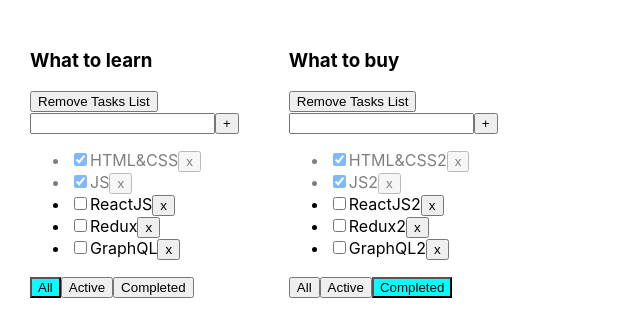
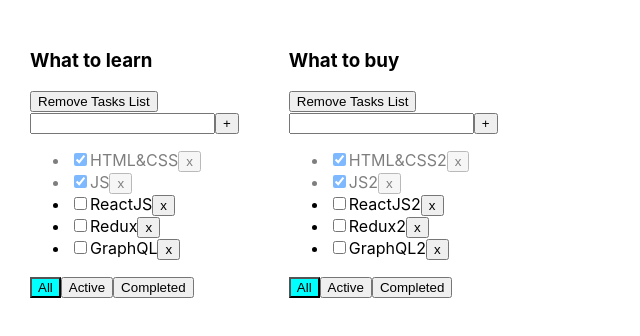
Before and after one commit to AkramGafurov/toDoList, a React (Create React App) app: page / in a window 1280 px wide. Shown: the top 336 px of the page, without its empty margins (0-640 px from the left). Built offline with nearby package versions, Linux system fonts and the light colour scheme.

Commit message:
feat: add function to delete task, add function to filter tasks, add function to add task, add function to change task status, add function to remove task list

```diff
--- a/src/App.tsx
+++ b/src/App.tsx
@@ -11,30 +11,16 @@ export type FilterValuesType = 'all' | 'active' | 'completed'
 type TodolistsType = {
     id: string,
     title: string,
-    filter: string,
+    filter: FilterValuesType,
 }
 
 function App() {
-    // let [todolists, setTodolists] = useState<Array<TodolistsType>>([
-    //     {id: v1(), title: 'What to learn', filter: 'all'},
-    //     {id: v1(), title: 'What to buy', filter: 'completed'},
-    // ])
-
-    // const [tasks, setTasks] = useState([
-    //     {id: v1(), title: 'HTML&CSS', isDone: true,},
-    //     {id: v1(), title: 'JS', isDone: true,},
-    //     {id: v1(), title: 'ReactJS', isDone: false,},
-    //     {id: v1(), title: 'Redux', isDone: false,},
-    //     {id: v1(), title: 'GraphQL', isDone: false,}
-    // ]);
-
-
-    let todolistID1 = v1()
+      let todolistID1 = v1()
     let todolistID2 = v1()
 
     let [todolists, setTodolists] = useState<Array<TodolistsType>>([
         {id: todolistID1, title: 'What to learn', filter: 'all'},
-        {id: todolistID2, title: 'What to buy', filter: 'completed'},
+        {id: todolistID2, title: 'What to buy', filter: 'all'},
     ])
 
     const [tasks, setTasks] = useState({
@@ -56,40 +42,30 @@ function App() {
 
 
     function deleteTask(toDoListId: string, taskid: string) {
+        setTasks({...tasks, [toDoListId]:tasks[toDoListId].filter(item=>item.id!==taskid)})
     }
 
-    const [filter, setFilter] = useState<FilterValuesType>('all')
+    // const [filter, setFilter] = useState<FilterValuesType>('all')
 
     function changeFilter(toDoListId: string, value: FilterValuesType) {
-        // setTodolists(todolists.map(item => item.id === toDoListId ? {...item, filter: value} : item))
+        setTodolists(todolists.map(item=>item.id===toDoListId?{...item,filter:value}:item))
     }
-
-    // // -------добавление сообщений через инпут-------
-    // let [userInput, setUserInput] = useState('');
 
     // -------генерация ошибки при пустом инпуте-------
 
     const addTask = (toDoListId: string, userInput: string) => {
-
-        // let newTask = {id: v1(), title: userInput, isDone: true,}
-        // setTasks({...tasks, [toDoListId]: [newTask, ...tasks[toDoListId]]})
-
+       let newUserTask = {id:v1(),title: userInput,isDone:true}
+        setTasks({...tasks,[toDoListId]:[newUserTask,...tasks[toDoListId]]})
     }
 
     // -------оживление чекбоксов-------
 
     const changeTaskStatus = (toDoListId: string, idTask: string, newStatus: boolean) => {
-        // setTasks({
-        //     ...tasks,
-        //     [toDoListId]: tasks[toDoListId].map(item => item.id === idTask ? {...item, isDone: newStatus} : item)
-        // })
-
-
-        // setTasks(tasks.map(item => item.id === idTask? {...item, isDone:newStatus}: item))
+        setTasks({...tasks, [toDoListId]:tasks[toDoListId].map(item=>item.id===idTask?{...item, isDone: newStatus}:item)})
     }
 
     const removeList = (toDoListId: string) => {
-        // setTodolists(todolists.filter(item => item.id !== toDoListId))
+        setTodolists(todolists.filter(item=>item.id!==toDoListId))
     }
 
 
@@ -99,18 +75,21 @@ function App() {
             {todolists.map((item) => {
                 let taskForToDoList = tasks[item.id];
                 if (item.filter === 'active') {
-                    tasks[item.id].filter(item => item.isDone === false)
+                    taskForToDoList = tasks[item.id].filter(item => item.isDone === false)
                 } else if (item.filter === 'completed') {
-                    tasks[item.id].filter(item => item.isDone === false)
+                    taskForToDoList = tasks[item.id].filter(item => item.isDone === true)
                 }
                 return (
                     <ToDoLIst
+                        key = {item.id}
+                        toDoListId={item.id}
                         title={item.title}
                         tasks={taskForToDoList}
                         deleteTask={deleteTask}
                         changeFilter={changeFilter}
                         addTask={addTask}
                         changeTaskStatus={changeTaskStatus}
+                        removeList={removeList}
                         filter={item.filter}
                     />
                 )
--- a/src/ToDoLIst.tsx
+++ b/src/ToDoLIst.tsx
@@ -1,5 +1,5 @@
 import React, {useState} from 'react';
-import {FC, MouseEvent,ChangeEvent} from 'react'
+import {FC, MouseEvent, ChangeEvent} from 'react'
 import {FilterValuesType} from './App'
 import {Button} from './components/Button/Button'
 import {Input} from './components/Input/Input'
@@ -10,14 +10,12 @@ type TodoListPropsType = {
     toDoListId: string
     title: string,
     tasks: Array<TaskType>,
-    deleteTask: (toDoListId:string, taskid:string) => void,
+    deleteTask: (toDoListId: string, taskid: string) => void,
+    changeFilter: (toDoListId: string, filter: FilterValuesType) => void,
+    addTask: (toDoListId: string, userInput: string) => void,
+    changeTaskStatus: (toDoListId: string, idTask: string, isDone: boolean) => void,
+    removeList: (toDoListId: string) => void,
     filter: FilterValuesType
-    changeFilter: (toDoListId:string, filter:FilterValuesType) => void,
-    addTask: (toDoListId:string, userInput:string) => void,
-    // userInput: string,
-    // setUserInput: (UserInput:string) => void,
-    changeTaskStatus: (toDoListId:string, idTask: string, isDone: boolean)=>void,
-    removeList:(toDoListId:string)=>void
 }
 
 export type  TaskType = {
@@ -31,7 +29,7 @@ const ToDoLIst/*: FC<TodoListPropsType> можно типизировать и
     let [userInput, setUserInput] = useState('');
 //-------функция удаления полей-------
 
-    const deleteHandler = (toDoListId:string,taskid: string)=>{
+    const deleteHandler = (toDoListId: string, taskid: string) => {
         props.deleteTask(toDoListId, taskid)
     }
 
@@ -41,26 +39,30 @@ let [userInput, setUserInput] = useState('');
                 props.changeTaskStatus(props.toDoListId, item.id, newStatus)
             }
             return (
-        <li className={item.isDone? s.isDoneTask: ''}>
+                <li className={item.isDone ? s.isDoneTask : ''}>
                     <input onChange={onChangeHandler} type="checkbox" checked={item.isDone}/>
                     <span>{item.title}</span>
-            <Button className={''} name = 'x' callBack={()=>{deleteHandler(props.toDoListId, item.id)}}/>
+                    <Button className={''} name='x' callBack={() => {
+                        deleteHandler(props.toDoListId, item.id)
+                    }}/>
                 </li>
             )
         }
     )
 
 //-------функция обработки нажатия кнопок фильтрации-------
-    const onClickFilterHandler = (value: FilterValuesType) =>{
-            {props.changeFilter(props.toDoListId, value)}
+    const onClickFilterHandler = (value: FilterValuesType) => {
+        {
+            props.changeFilter(props.toDoListId, value)
+        }
     }
 // -------генерация ошибки при пустом инпуте-------
-    let [error, setError] = useState<string|null>(null)
-    let classNameError = error? 'error':'';
+    let [error, setError] = useState<string | null>(null)
+    let classNameError = error ? 'error' : '';
 //-------функция добавления полей-------
     const addTask = () => {
-        error = userInput.trim()? '': 'title is required'
-        if(error){
+        error = userInput.trim() ? '' : 'title is required'
+        if (error) {
             setError(error)
             setUserInput('')
         } else {
@@ -71,29 +73,33 @@ let [userInput, setUserInput] = useState('');
     }
 //-------функция удаления списка-------
 
-    const removeToDoListHandler = () =>{
+    const removeToDoListHandler = () => {
         props.removeList(props.toDoListId)
     }
 
     return (
         <div>
             <h3>{props.title}</h3>
-            <Button className = {''} name = {'Remove Tasks List'} callBack = {removeToDoListHandler} />
+            <Button className={''} name={'Remove Tasks List'} callBack={removeToDoListHandler}/>
             <div>
-                <Input toDoListId={props.toDoListId} error={classNameError} userInput={userInput} setUserInput = {setUserInput} addTask={addTask} setError={setError}
+                <Input toDoListId={props.toDoListId} error={classNameError} userInput={userInput}
+                       setUserInput={setUserInput} addTask={addTask} setError={setError}
                 />
-                <Button className = {''} name = {'+'} callBack = {addTask} />
+                <Button className={''} name={'+'} callBack={addTask}/>
                 {error && <p className={s.erroMessage}>{error}</p>}
             </div>
             <ul>
                 {tasksList}
             </ul>
             <div>
-                <Button className={props.filter == 'all'?'activeButton':''} name={'All'} callBack ={()=>onClickFilterHandler('all')} />
+                <Button className={props.filter == 'all' ? 'activeButton' : ''} name={'All'}
+                        callBack={() => onClickFilterHandler('all')}/>
 
-                <Button className={props.filter == 'active'?'activeButton':''} name={'Active'} callBack ={()=>onClickFilterHandler('active')} />
+                <Button className={props.filter == 'active' ? 'activeButton' : ''} name={'Active'}
+                        callBack={() => onClickFilterHandler('active')}/>
 
-                 <Button className={props.filter == 'completed'?'activeButton':''} name={'Completed'} callBack ={()=>onClickFilterHandler('completed')} />
+                <Button className={props.filter == 'completed' ? 'activeButton' : ''} name={'Completed'}
+                        callBack={() => onClickFilterHandler('completed')}/>
             </div>
         </div>
     );
```
Lines whose indentation alone changed are shown as unchanged.
